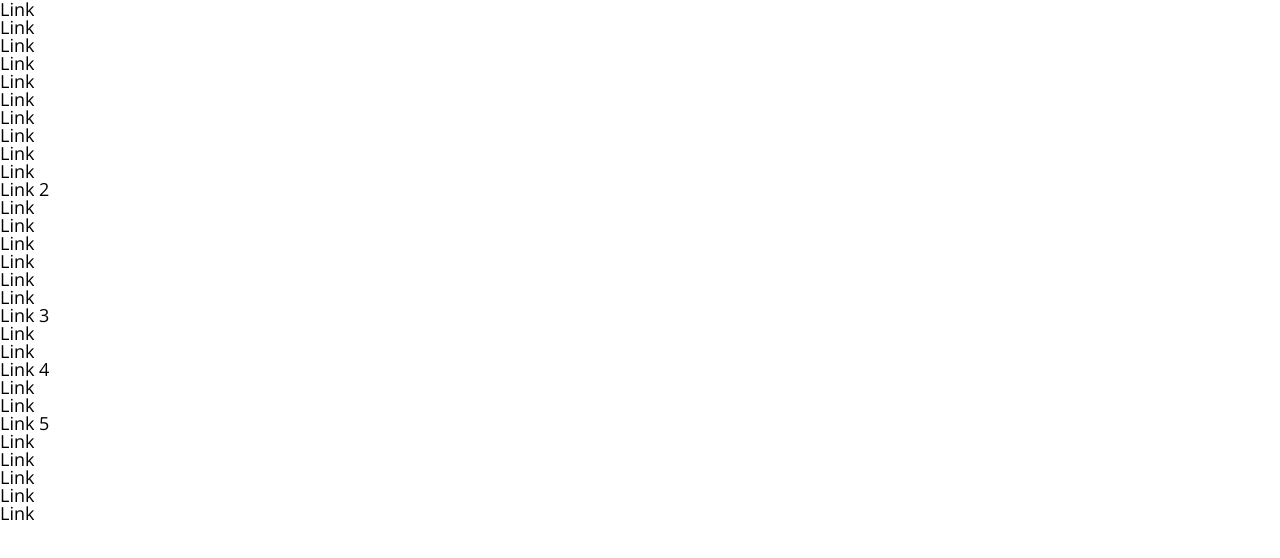
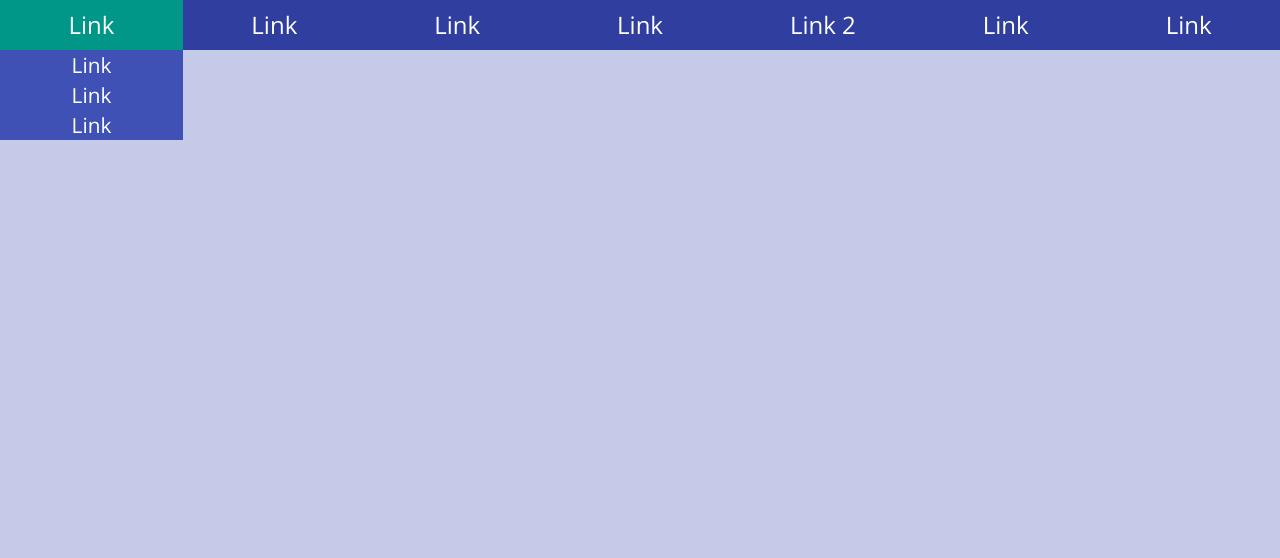
Before and after one commit to alexfruehwirth/mobilenavigation, a plain HTML site: page example/index.html in a window 1280 px wide. Drawn offline with nearby package versions, Linux system fonts and the light colour scheme.

Commit message:
Add styling for example page

```diff
--- a/example/css/style.scss
+++ b/example/css/style.scss
@@ -48,18 +48,107 @@ table {
 }
 
 
-@mixin content-font($font-size: 18px){
+@mixin content-font($font-size: 1em){
   font-family: 'Open Sans', sans-serif;
   font-size: $font-size;
 }
+
+$primary-color-dark:   #303F9F;
+$primary-color:        #3F51B5;
+$primary-color-light:  #C5CAE9;
+$primary-color-text:   #FFFFFF;
+$accent-color:         #009688;
+$primary-text-color:   #212121;
+$secondary-text-color: #727272;
+$divider-color:        #B6B6B6;
 
 
 
 body{
   @include content-font();
+  background-color: $primary-color-light;
 }
 
 a{
   color: #000;
   text-decoration: none;
 }
+
+
+.menu{
+  .list{
+    background-color: $primary-color;
+
+    a{
+      color: $primary-color-text;
+      display: block;
+      text-align: center;
+      font-size: 1.3em;
+      line-height: 30px;
+      -webkit-transition: background-color ease-in-out 0.2s;
+      -moz-transition: background-color ease-in-out 0.2s;
+      -ms-transition: background-color ease-in-out 0.2s;
+      -o-transition: background-color ease-in-out 0.2s;
+      transition: background-color ease-in-out 0.2s;
+
+      &:hover{
+        background-color: $accent-color;
+      }
+    }
+  }
+}
+
+
+@media only screen and (min-width: 769px){
+  .menu{
+    height: 50px;
+    .list{
+      display: none;
+      position: absolute;
+      left: 100%;
+      top: 0;
+      width: 100%;
+
+
+
+      &--level-1{
+        display: block;
+        display: flex;
+        top: 0;
+        left: 0;
+        width: 100%;
+        height: 50px;
+        background-color: $primary-color-dark;
+
+        & > li{
+          //display: inline-block;
+          flex: 1;
+          height: 100%;
+
+          & > a{
+            font-size: 1.5em;
+            line-height: 50px;
+          }
+        }
+      }
+
+      &--level-2{
+        top: 50px;
+        left: 0;
+      }
+
+
+
+
+      & > li {
+        position: relative;
+
+        &:hover{
+          & > ul{
+            display: block;
+          }
+        }
+      }
+    }
+  }
+}
--- a/example/index.html
+++ b/example/index.html
@@ -10,11 +10,10 @@
 </head>
 <body>
 <nav class="menu">
-    <div>
-    <ul>
+    <ul class="list list--level-1">
         <li>
             <a href="#">Link</a>
-            <ul>
+            <ul class="list list--level-2">
                 <li>
                     <a href="#">Link</a>
                 </li>
@@ -28,7 +27,7 @@
         </li>
         <li>
             <a href="#">Link</a>
-            <ul>
+            <ul class="list list--level-2">
                 <li>
                     <a href="#">Link</a>
                 </li>
@@ -48,7 +47,7 @@
         </li>
         <li>
             <a href="#">Link 2</a>
-            <ul>
+            <ul class="list list--level-2">
                 <li>
                     <a href="#">Link</a>
                 </li>
@@ -69,7 +68,7 @@
                 </li>
                 <li>
                     <a href="#">Link 3</a>
-                    <ul>
+                    <ul class="list list--level-3">
                         <li>
                             <a href="#">Link</a>
                         </li>
@@ -78,7 +77,7 @@
                         </li>
                         <li>
                             <a href="#">Link 4</a>
-                            <ul>
+                            <ul class="list list--level-4">
                                 <li>
                                     <a href="#">Link</a>
                                 </li>
@@ -87,7 +86,7 @@
                                 </li>
                                 <li>
                                     <a href="#">Link 5</a>
-                                    <ul>
+                                    <ul class="list list--level-5">
                                         <li>
                                             <a href="#">Link</a>
                                         </li>
@@ -112,7 +111,6 @@
             <a href="#">Link</a>
         </li>
     </ul>
-    </div>
 </nav>
 </body>
 </html>
--- a/example/js/app.js
+++ b/example/js/app.js
@@ -1,5 +1,5 @@
 $(document).ready(function(){
-   $('.menu').mobilenavigation({
-      viewport: 600,
+   var $nav = $('.menu').mobilenavigation({
+      viewport: 768
    });
 });
```
Also changed, not shown: example/css/style.css, 1 other file.
